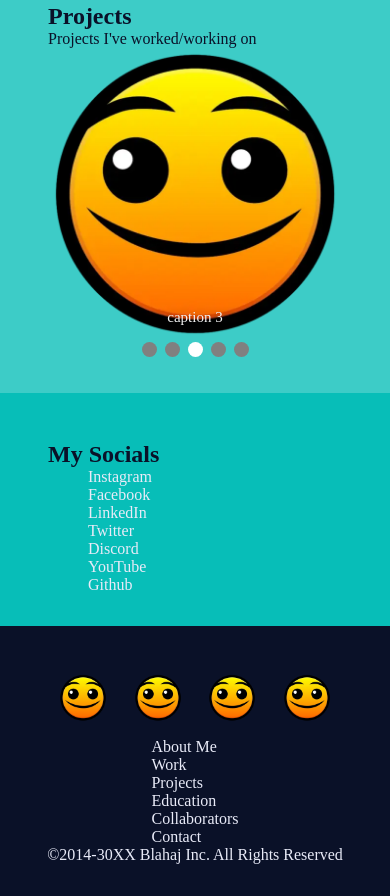
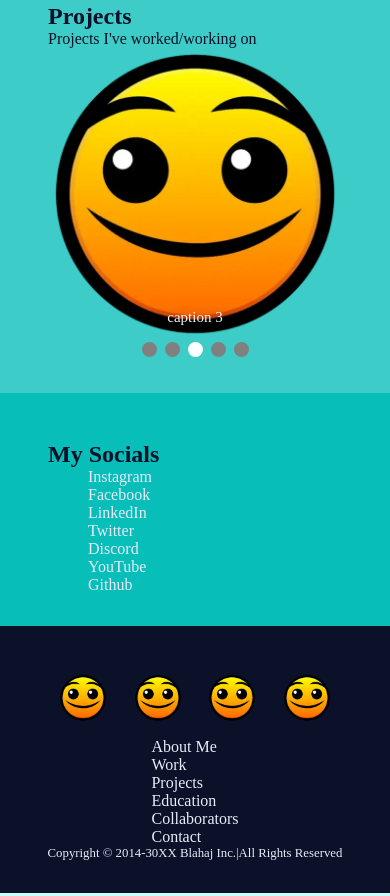
Before and after one commit to zushiiz/Portfolio, a plain HTML site: page index.html in a window 390 px wide. Shown: the part 1305-2201 px from the top of the page. Drawn offline with Linux system fonts and the light colour scheme.

Commit message:
img and shit

```diff
--- a/index.html
+++ b/index.html
@@ -176,7 +176,7 @@
     </section>
 
     <section>
-      <p>©2014-30XX Blahaj Inc. All Rights Reserved</p>
+      <p>Copyright © 2014-30XX Blahaj Inc.|All Rights Reserved</p>
     </section>
 
   </footer>
--- a/style.css
+++ b/style.css
@@ -220,6 +220,10 @@ h2, p{
   footer li{
     margin-bottom:;
   }
+
+  footer p{
+    font-size: 0.8em;
+  }
 }
 
 /*desktop*/
@@ -315,7 +319,7 @@ h2, p{
   width: auto;
   padding: 16px;
   margin-top: -22px;
-  color: blue;
+  color: var(--primary-text);
   font-weight: bold;
   font-size: 18px;
   transition: 0.6s ease;
```
